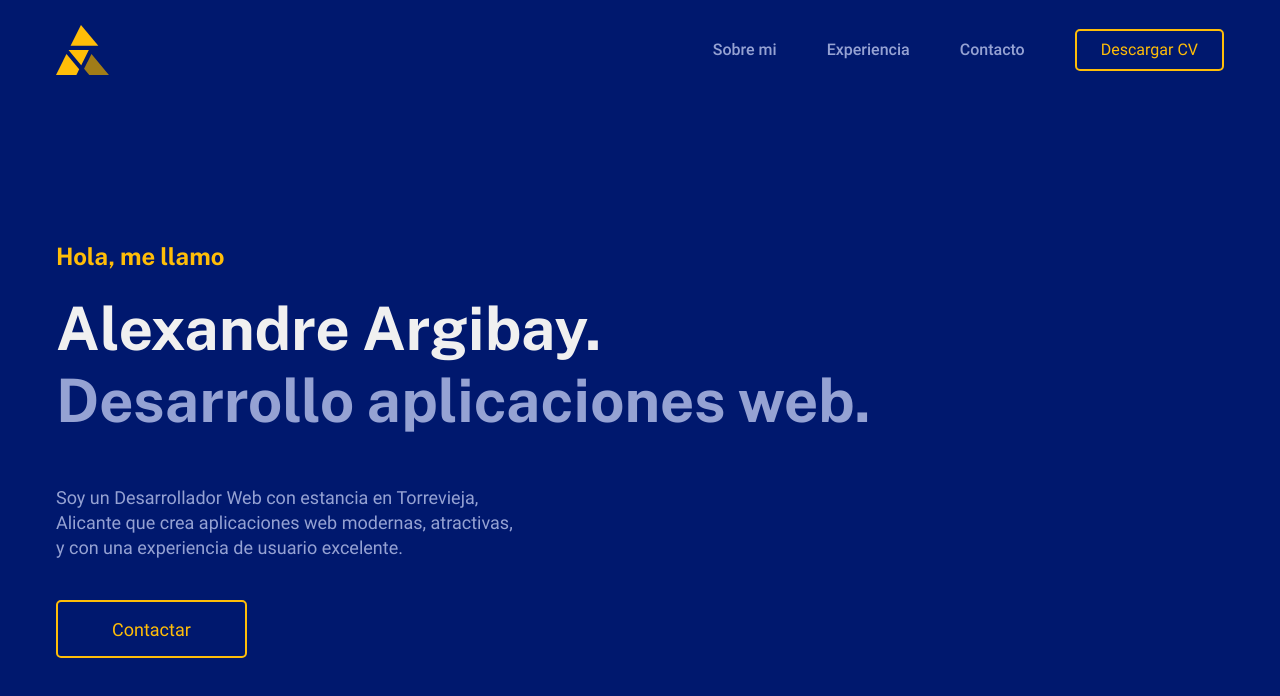
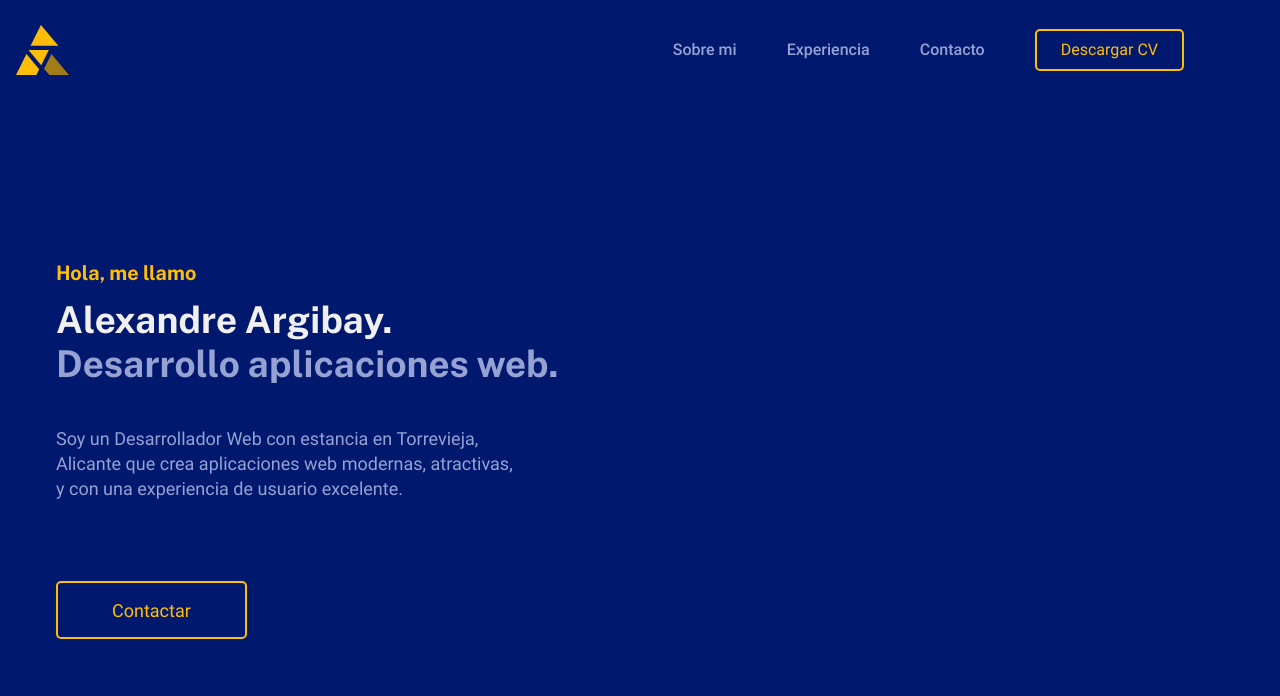
Before and after one commit to alexandreargm/portafolio, a Nuxt app: page / in a window 1280 px wide. Shown: the top 696 px of the page. Built offline with nearby package versions, Linux system fonts and the light colour scheme.

Commit message:
adding font responsiveness

```diff
--- a/assets/css/reboot.css
+++ b/assets/css/reboot.css
@@ -5,7 +5,7 @@
  }
 
 html {
-  font-size: 62.5%;
+  font-size: 10px;
   font-family: sans-serif;
   line-height: 1.3;
   -ms-text-size-adjust: 100%;
--- a/assets/css/theme.scss
+++ b/assets/css/theme.scss
@@ -1,6 +1,6 @@
 /* theme.scss */
 html {
-  font-size: 62.5%;
+  font-size: 10px;
   font-family: var(--font-body);
   line-height: 1.4;
   -ms-text-size-adjust: 100%;
@@ -116,7 +116,7 @@ html {
 }
 
 /* Container indents */
-.container-indent-1 { padding-left: calc(12em + var(--container-padding)); }
-.container-indent-2 { padding-left: calc(24em + var(--container-padding)); }
-.container-indent-3 { padding-left: calc(36em + var(--container-padding)); }
-.container-indent-4 { padding-left: calc(48em + var(--container-padding)); }
+.container-indent-1 { padding-left: calc(12rem + var(--container-padding)); }
+.container-indent-2 { padding-left: calc(24rem + var(--container-padding)); }
+.container-indent-3 { padding-left: calc(36rem + var(--container-padding)); }
+.container-indent-4 { padding-left: calc(48rem + var(--container-padding)); }
--- a/assets/css/variables.css
+++ b/assets/css/variables.css
@@ -1,6 +1,8 @@
+html {
+  font-size: 10px;
+}
 /* variables.css */
-:root, [data-theme="default"] {
-
+:root, [data-theme] {
   /*
       COLOURS
   */
@@ -24,18 +26,18 @@
   --font-weight-body: 400;
 
   /* FONT SIZES */
-  --font-size-s: 1.2rem; /* 12px */
-  --font-size-m: 1.6rem;
-  --font-size-l: 1.8rem;
-  --font-size-xl: 2rem;
-  --font-size-h2: 2.4rem;
-  --font-size-h1: 3.6rem;
-  --font-size-title: 6rem;
+  --font-size-s: 1rem; /* 12px */
+  --font-size-m: 1.4rem;
+  --font-size-l: 1.6rem;
+  --font-size-h2: 1.8rem;
+  --font-size-h1: 2rem;
+  --font-size-title: 3rem;
 
 
   /*
     BREAKPOINTS
   */
+  --mobile-portrait: 374px;
   --mobile-landscape: 48rem;
   --tablet-portrait: 76.8rem;
   --tablet-landscape: 99.2rem;
@@ -61,3 +63,57 @@
   --button-border: 0.2em solid var(--color-primary);
 
 }
+
+/*
+  MEDIA QUERIES
+*/
+/*
+mobile-portrait:  374px = 23.4em
+mobile-landscape: 480px = 30em
+tablet-portrait:  768px = 48em
+tablet-landscape: 992px = 62em
+laptop:           1200px = 75em
+*/
+
+
+/*  MOBILE-PORTRAIT 374px  */
+@media (min-width: 23.4em ) {
+  :root, [data-theme]  {
+    /* FONT SIZES */
+  --font-size-s: 1.2rem; /* 12px */
+  --font-size-m: 1.6rem;
+  --font-size-l: 1.8rem;
+  --font-size-h2: 2rem;
+  --font-size-h1: 2.4rem;
+  --font-size-title: 3.7rem;
+
+
+  /*
+    COMPONENT SIZES
+  */
+  /* MAIN COMPONENTS */
+  /* Container */
+  --container-padding: 1.6rem;
+  }
+
+}
+
+/*  MOBILE-LANDSCAPE 480px  */
+@media (min-width: 30em) {
+
+}
+
+/*  TABLET-PORTRAIT 768px  */
+@media (min-width: 48em) {
+
+}
+
+/*  TABLET-LANDSCAPE 992px  */
+@media (min-width: 62em) {
+
+}
+
+/*  LAPTOP 1200px  */
+@media (min-width: 75em) {
+
+}
--- a/components/HeroLanding.vue
+++ b/components/HeroLanding.vue
@@ -28,17 +28,17 @@
   align-items: center;
 }
 .herolanding__hello {
-  margin-bottom: 2rem;
+  margin-bottom: 1.2rem;
 }
 .herolanding__name {
-  margin: 0;
+  margin-bottom: 0;
 }
 .herolanding__role {
-  margin-bottom: 5rem;
+  margin-bottom: 4rem;
 }
 .herolanding__description {
   max-width: 26em;
-  margin-bottom: 4rem;
+  margin-bottom: 8rem;
 }
 
 </style>
--- a/components/Navbar.vue
+++ b/components/Navbar.vue
@@ -1,21 +1,19 @@
 <!-- Navbar.vue -->
 <template>
-  <nav class="navbar">
-    <ul class="navbar___menu container">
-      <li class="navbar___logo">
-        <Logo />
-      </li>
-      <li class="navbar___menu-item">
+  <nav class="navbar container">
+    <Logo class="navbar__logo" />
+    <ul class="navbar__menu">
+      <li class="navbar__menu-link">
         <a href="#" class="navbar__menu-link text--m">Sobre mi</a>
       </li>
-      <li class="navbar___menu-item">
+      <li class="navbar__menu-link">
         <a href="#" class="navbar__menu-link text--m">Experiencia</a>
       </li>
-      <li class="navbar___menu-item">
+      <li class="navbar__menu-link">
         <a href="#" class="navbar__menu-link text--m">Contacto</a>
       </li>
-      <li class="navbar___menu-item">
-        <a href="/cv.pdf" download="CV Alexandre Argibay.pdf" class="navbar___button navbar__menu-link button text--m text--color-primary">
+      <li class="navbar__menu-link">
+        <a href="/cv.pdf" download="CV Alexandre Argibay.pdf" class="navbar__button navbar__menu-link button text--m text--color-primary">
           Descargar CV
         </a>
       </li>
@@ -48,32 +46,37 @@ export default {
   background-color: var(--color-bg);
 }
 
-.navbar___menu {
+.navbar__menu {
   margin: inherit;
+  padding: 0;
   height: 4rem;
   list-style: none;
-  display: flex;
   align-items: center;
+  display: none;
+
+  @media screen and (min-width: 48em /* 768px */) {
+    display: flex;
+  }
 }
-.navbar___logo {
+.navbar__logo {
   flex: 0 0 auto;
   width: auto;
   margin-right: auto;
 }
-.navbar___menu:nth-child(2) {
+.navbar__menu:nth-child(2) {
   margin: 0;
 }
-.navbar___menu-item {
+.navbar__menu-link {
   flex: 0 0 auto;
   margin-left: 5rem;
 }
-.navbar___menu-item:first-of-type {
+.navbar__menu-link:first-of-type {
   margin: 0 !important;
 }
 .navbar__menu-link {
   font-weight: 500;
 }
-.navbar___button {
+.navbar__button {
   font-weight: 400;
 }
 </style>
--- a/nuxt.config.js
+++ b/nuxt.config.js
@@ -27,8 +27,8 @@ export default {
   ** Global CSS
   */
   css: [
+    '~assets/css/reboot.css',
     '~assets/css/variables.css',
-    '~assets/css/reboot.css',
     '~assets/css/typo.css',
     '~assets/css/theme.scss'
   ],
--- a/pages/index.vue
+++ b/pages/index.vue
@@ -31,7 +31,6 @@ export default {
   align-items: stretch;
   display: flex;
   flex-direction: column;
-  min-height: 100vh;
   height: 100%;
   position: relative;
 }
```
